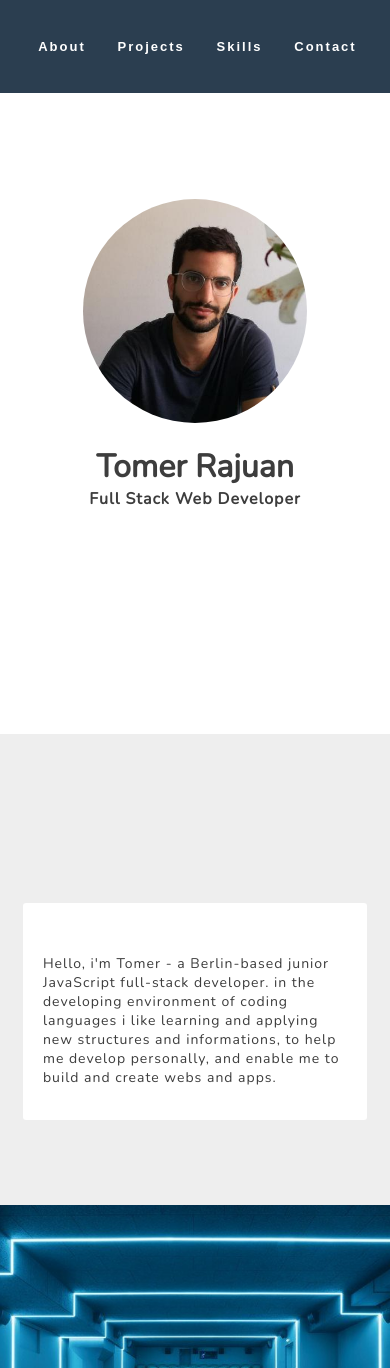
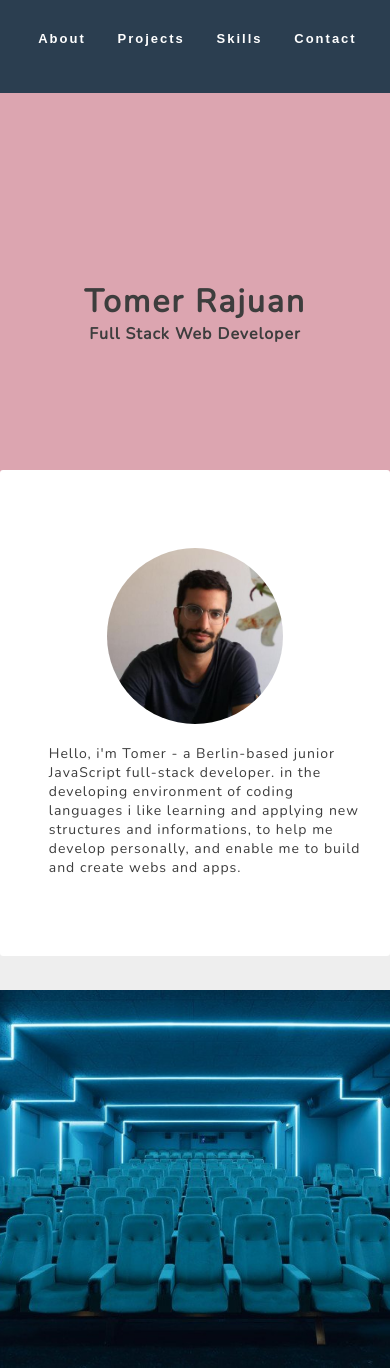
Before and after one commit to tomerrajuan/portfolio, a PHP site: page / in a window 390 px wide; the page is wider, and only the part inside the window is pictured. Shown: the top 1368 px of that part. Run offline with PHP 8.4, Linux system fonts and the light colour scheme; some libraries are stand-ins or nearby versions.

Commit message:
responsive

```diff
--- a/index.html
+++ b/index.html
@@ -31,6 +31,9 @@
   </header>
 <body>
   <main>
+      <div class="white">
+
+      </div>
     <div id="welcome">
       <!-- <div class="logos">
           <img id="image1" src="html5.png" />
@@ -44,14 +47,14 @@
           <img id="image9" src="github.png" />
       </div> -->
       <div class="profile">
-        <img class="profile_pic" src="profile.jpg" alt="" />
-        <h1>Tomer Rajuan</h1>
-        <h3>Full Stack Web Developer</h3>
+        <h1 id="my-name">Tomer Rajuan</h1>
+        <h3 id="full-stack">Full Stack Web Developer</h3>
       </div>
     </div>
     <section id="about">
       <div class="about-box">
         <!-- <h1>about me</h1> -->
+        <img class="profile_pic" src="profile.jpg" alt="" />
         <p>
           Hello, i'm Tomer - a Berlin-based junior JavaScript full-stack
           developer. in the developing environment of coding languages i like
@@ -345,7 +348,10 @@
     </section>
     <footer>
       <div id="fa-va-footer">
-          <h1>find me on: </h1><p>GitHub</p>
+          <h1>find me on: </h1>
+
+          <div class="footer-links">
+          <p>GitHub</p>
         <a href="https://github.com/tomerrajuan/" target="_blank"
           ><img src="github-footer.png"></img
         ></a>
@@ -353,6 +359,7 @@
         <a href="https://www.linkedin.com/in/tomer-rajuan-3406b0192/"
           ><i class="fab fa-linkedin"></i
         ></a>
+    </div>
       </div>
     </footer>
   </main>
--- a/index.js
+++ b/index.js
@@ -10,11 +10,10 @@
   const learn_more_button3 = document.getElementById("learn-more-button3");
   const learn_more_button4 = document.getElementById("learn-more-button4");
   const learn_more_button5 = document.getElementById("learn-more-button5");
-
   const welcome = document.getElementById("welcome");
 
   learn_more_button1.addEventListener("click", function() {
-      console.log("we are here");
+    console.log("we are here");
     $(".modal-container1").addClass("on");
   });
   learn_more_button2.addEventListener("click", function() {
@@ -29,7 +28,6 @@
   learn_more_button5.addEventListener("click", function() {
     $(".modal-container5").addClass("on");
   });
-
 
   x1.addEventListener("click", function() {
     console.log("we are here");
@@ -61,22 +59,27 @@
     animateDiv("#" + id);
   });
 
-  function makeNewPosition() {
+  $(document).ready(function() {
+      console.log("happening");
+    $("#my-name").addClass("right");
+    $("#full-stack").addClass("left");
+  });
 
-    // Get viewport dimensions (remove the dimension of the div)
-    var h = $(".profile").height() - 50;
-    var w = $(".profile").width() - 50;
-
-    var nh = Math.floor(Math.random() * (h - 500) + 310);
-    var nw = Math.floor(Math.random() * (w - 500) - 100);
-
-    return [nh, nw];
-  }
-
-  function animateDiv(myclass) {
-    var newq = makeNewPosition();
-    $(myclass).animate({ top: newq[0], left: newq[1] }, 500, function() {});
-  }
+  // function makeNewPosition() {
+  //   // Get viewport dimensions (remove the dimension of the div)
+  //   var h = $(".profile").height() - 50;
+  //   var w = $(".profile").width() - 50;
+  //
+  //   var nh = Math.floor(Math.random() * (h - 500) + 310);
+  //   var nw = Math.floor(Math.random() * (w - 500) - 100);
+  //
+  //   return [nh, nw];
+  // }
+  //
+  // function animateDiv(myclass) {
+  //   var newq = makeNewPosition();
+  //   $(myclass).animate({ top: newq[0], left: newq[1] }, 500, function() {});
+  // }
   // $(window).scroll(function() {
   //   console.log(
   //     $(window).height(),
@@ -91,7 +94,7 @@
   // });
   // Collapse Navbar
   var navbarCollapse = function() {
-    if ($("header").offset().top > 100) {
+    if ($("header").offset().top > 3) {
       $("header").addClass("navbar-shrink");
     } else {
       $("header").removeClass("navbar-shrink");
--- a/style.css
+++ b/style.css
@@ -12,17 +12,13 @@
   background-size: cover;
   margin-bottom: 15vh;
 }
-.welcome {
-  width: 80vw;
-  height: 70vh;
-  border: 2px solid grey;
-}
+
 header {
   z-index: 40;
-  height: 11vh;
+  margin-top: -2vh;
+  height: 0;
   width: 100vw;
   background-color: rgb(43, 62, 80);
-
   display: flex;
   position: fixed;
 }
@@ -30,7 +26,16 @@ header.on {
   transition-duration: 1s;
   transform: translateY(-100%);
 }
+.navbar-shrink {
+margin-top: 1px;
+  transition-duration: 0.1s;
+  height:13vh;
+}
+.white{
+    background-color: rgb(238, 238, 238);
 
+    height: 8vh;
+}
 #menu {
   align-self: center;
   display: flex;
@@ -79,31 +84,44 @@ header.on {
 }
 .profile_pic {
   position: relative;
-  height: 19rem;
-  width: 19rem;
+  height: 12rem;
+  width: 12rem;
+  align-self: center;
   border-radius: 50%;
-  margin-bottom: 2vh;
+  margin: 0 3vw;
 }
 #welcome {
-  height: 100vh;
+justify-content: center;
+  height: 82vh;
   width: 100vw;
   display: flex;
   flex-direction: column;
-  justify-content: center;
   font-weight: 700;
   color: rgb(61, 61, 61);
+ background-color: rgba(186, 76, 99, 0.5);
+}
+#my-name {
+    opacity: 0;
+    text-align: center;
+  font-size: 4rem;
+  letter-spacing: 2px;
+}
+#full-stack {
+    opacity: 0;
     text-align: center;
 
-}
-#welcome h1 {
-  font-size: 3.5rem;
-}
-#welcome h3 {
   font-size: 1.5rem;
-  margin-bottom: 1vh;
   letter-spacing: 1px;
 }
+.right{
+opacity: 1 !important;
+transition-duration: 2.5s;
+}
+.left{
+    transition-duration: 2.5s;
+    opacity: 1 !important;
 
+}
 /* .logos{
     position: absolute;
     width: 100vw;
@@ -164,17 +182,18 @@ margin-top: -10vh;
 #about {
   display: flex;
   flex-direction: column;
-  height: 60vh;
+  height: 70vh;
   width: 100vw;
   align-items: center;
   background-color: rgb(238, 238, 238);
 }
 .about-box {
-  width: 40vw;
+
+  width: 800px;
   height: 40vh;
   justify-content: center;
   background: white;
-  margin-top: 10vh;
+  margin-top: 15vh;
   border-radius: 3px;
   display: flex;
 }
@@ -189,12 +208,11 @@ margin-top: -10vh;
   letter-spacing: 3px;
 }
 #about p {
-  width: 36vw;
-  justify-content: center;
+    width: 400px;
     letter-spacing: 1px;
     color: rgb(61, 61, 61);
-  font-size: 1.3rem;
-  margin-top: 6vh;
+    font-size: 16px;
+    align-self: center;
 }
 
 /* Projects section starts */
@@ -513,9 +530,22 @@ align-self: center;
 font-size: 65px;
 color: white;
 }
+#fa-va-footer img:hover{
+margin-top: -1vh;
+}
+#fa-va-footer i:hover{
+    margin-top: -1vh;
+
+}
+.footer-links{
+    display: flex;
+}
 
 /* Footer  end */
-@media screen and (min-width: 200px) and (max-width: 800px) {
+@media screen and (min-width: 200px) and (max-width: 900px) {
+    header{
+        height: 13vh;
+    }
   #menu a {
     font-size: 13px;
     padding: 6px;
@@ -546,11 +573,12 @@ color: white;
       display: none;
   }
   .profile_pic {
-    height: 14rem;
-    width: 14rem;
+      margin-bottom: 20px;
+    height: 11rem;
+    width: 11rem;
   }
   #welcome {
-    height: 77vh;
+    height: 50vh;
   }
   #welcome h1 {
     font-size: 2rem;
@@ -559,22 +587,23 @@ color: white;
   #welcome h3 {
     font-size: 1rem;
   }
+  #skills{
+      padding: 3vh 0;
+  }
   #about {
-    margin-top: 10vh;
+      height: 500px;
     display: flex;
     flex-direction: column;
-    height: auto;
-    padding: 10vh 0;
-
   }
   .about-box {
-    width: 88vw;
-    height: auto;
+      margin-top: -20px;
+      height: 500px;
+      width: auto;
     justify-content: center;
     display: flex;
     flex-direction: column;
     align-self: center;
-    padding-bottom: 4vh;
+    margin-bottom: 4vh;
   }
   #about h1 {
     width: 46vw;
@@ -583,7 +612,7 @@ color: white;
     font-size: 1.5rem;
   }
   #about p {
-    width: 77vw;
+    width: 80%;
     margin-left: 5vw;
     font-size: 14px;
   }
```
Also changed, not shown: other parts of style.css (+29 -6 lines), 1 other file. Lines whose indentation alone changed are shown as unchanged.
